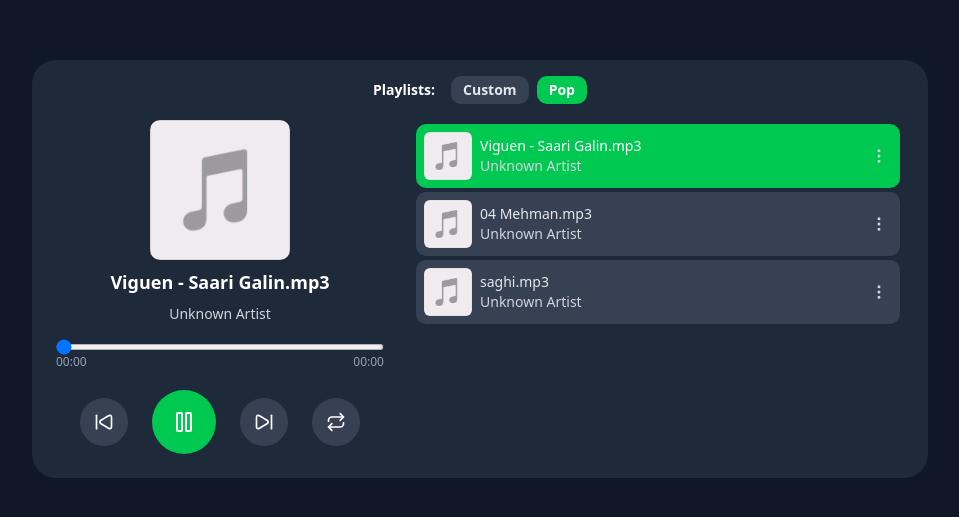
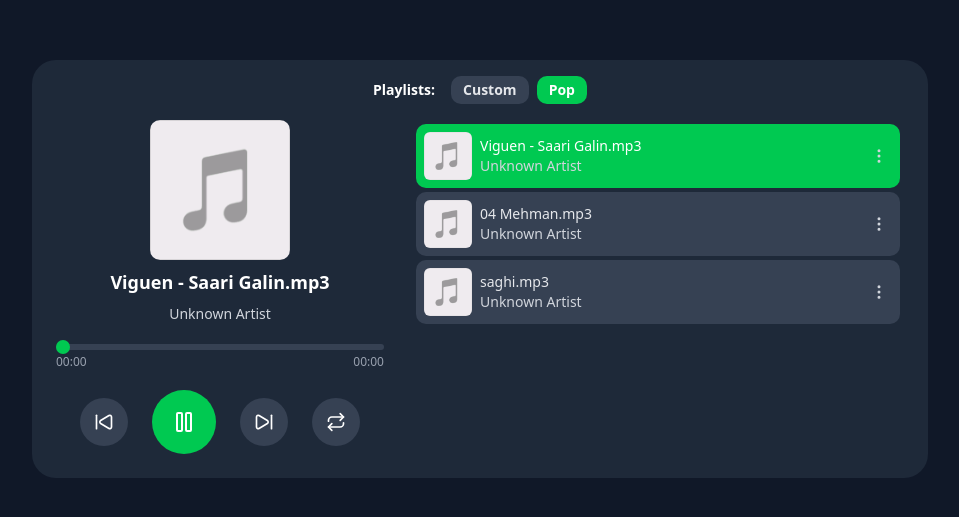
Before and after one commit to HASSANnu-source/music-player-nextjs, a Next.js app: page / in a window 1280 px wide. Shown: the part 131-648 px from the top of the page, without its empty margins (160-1119 px from the left). Built offline with nearby package versions, Linux system fonts and the light colour scheme.

Commit message:
progress style for all browsers

```diff
--- a/app/components/MusicPlayer.tsx
+++ b/app/components/MusicPlayer.tsx
@@ -382,7 +382,7 @@ export default function MusicPlayer({ playlists }: MusicPlayerProps) {
                 max={duration || 0}
                 value={progress}
                 onChange={handleSeek}
-                className="slider absolute bg top-0 left-0 w-full h-full cursor-pointer"
+                className="slider absolute top-0 left-0 w-full h-full cursor-pointer"
               />
             </div>
 
--- a/app/globals.css
+++ b/app/globals.css
@@ -43,36 +43,26 @@
   --radius-xl: calc(var(--radius) + 4px);
 }
 
-.slider::-webkit-slider-thumb {
-  appearance: none;
-  border: none;
-  height: 0.9rem;
-  width: 0.9rem;
-  border-radius: 50%;
-  background: #10b981;
-  cursor: pointer;
-  transition: all 0.2s ease-in-out;
-}
+@layer components {
+  input[type="range"].slider {
+    @apply appearance-none bg-none cursor-pointer;
+  }
 
-.slider::-webkit-slider-thumb:hover {
-  transform: scale(1.1);
-  background: #059669;
-}
+  input[type="range"].slider::-webkit-slider-thumb {
+    @apply appearance-none border-none h-3.5 w-3.5 rounded-full bg-green-500 cursor-pointer transition-all duration-200 ease-in-out;
+  }
 
-.slider::-moz-range-thumb {
-  appearance: none;
-  border: none;
-  height: 0.9rem;
-  width: 0.9rem;
-  border-radius: 50%;
-  background: #10b981;
-  cursor: pointer;
-  transition: all 0.2s ease-in-out;
-}
+  input[type="range"].slider::-webkit-slider-thumb:hover {
+    @apply scale-110 bg-green-600;
+  }
 
-.slider::-moz-range-thumb:hover {
-  transform: scale(1.1);
-  background: #059669;
+  input[type="range"].slider::-moz-range-thumb {
+    @apply appearance-none border-none h-3.5 w-3.5 rounded-full bg-green-500 cursor-pointer transition-all duration-200 ease-in-out;
+  }
+
+  input[type="range"].slider::-moz-range-thumb:hover {
+    @apply scale-110 bg-green-600;
+  }
 }
 
 :root {
```
